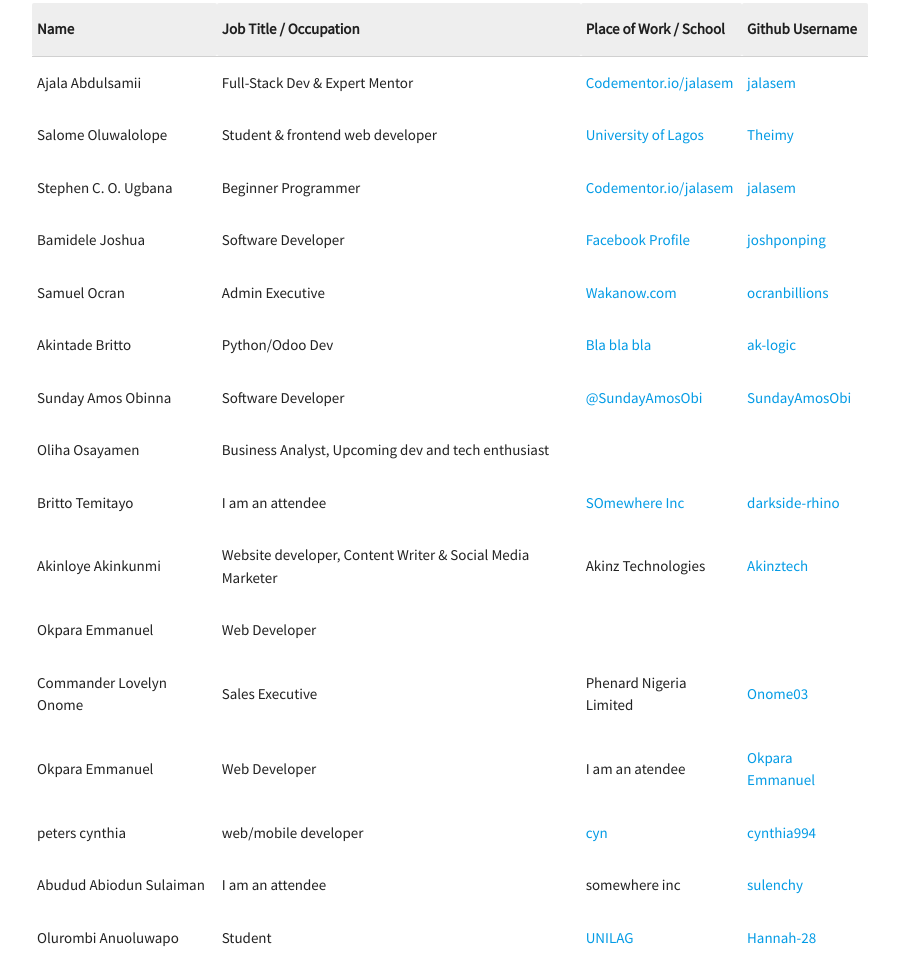
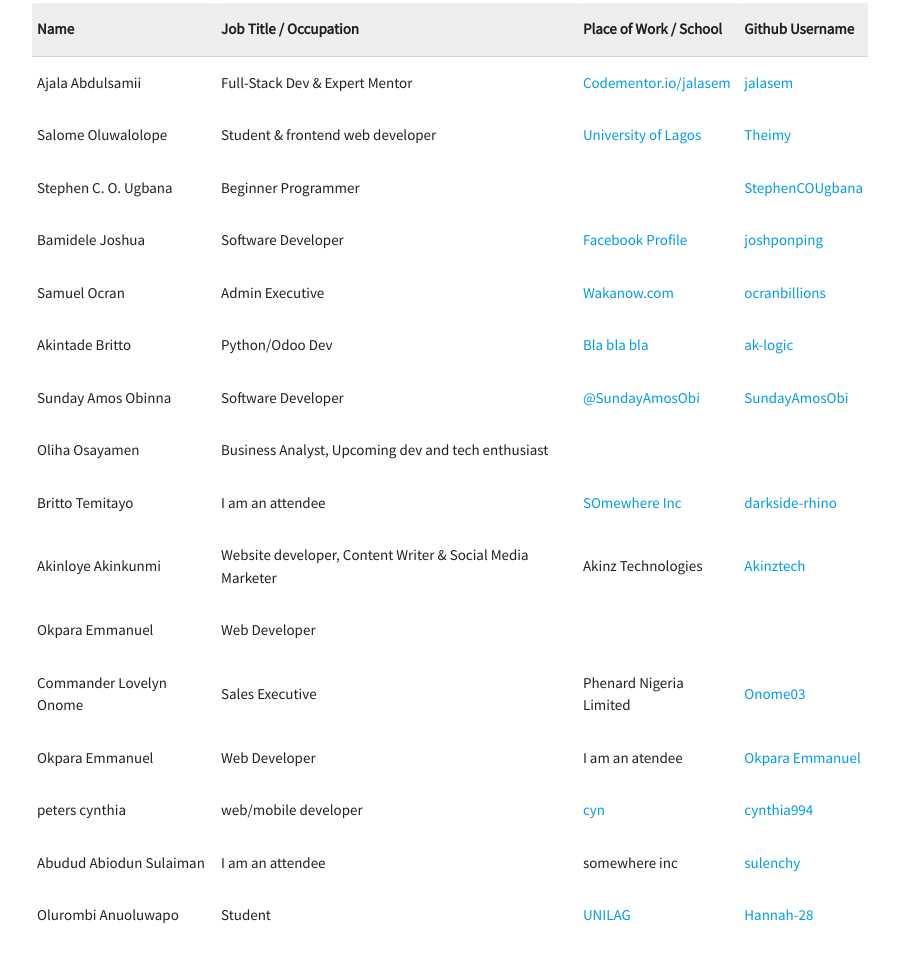
Before and after one commit to ayo100/engineOnemeetup1.0, a plain HTML site: page index.html in a window 1280 px wide. Shown: the part 2698-3660 px from the top of the page, without its empty margins (190-1089 px from the left). Drawn offline with nearby package versions, Linux system fonts and the light colour scheme.

Commit message:
Update index.html

```diff
--- a/index.html
+++ b/index.html
@@ -176,11 +176,9 @@
         <tr>
           <td>Stephen C. O. Ugbana</td>
           <td>Beginner Programmer</td>
+          <td></td>
           <td>
-            <a href="https://codementor.io/jalasem">Codementor.io/jalasem</a>
-          </td>
-          <td>
-            <a href="https://github.com/jalasem">jalasem</a>
+            <a href="https://github.com/StephenCOUgbana">StephenCOUgbana</a>
           </td>
         </tr>
         <tr>
```
